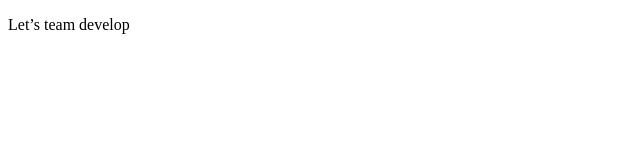
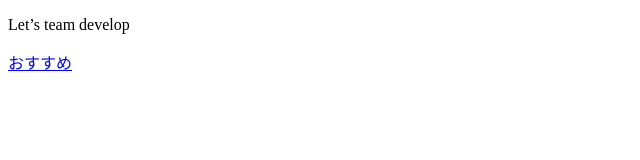
Before and after one commit to gai-manji/ponpon, a plain HTML site: page index.html in a window 1280 px wide. Shown: the full height of the page, 0-640 px from the left. Drawn offline with Linux system fonts and the light colour scheme.

Commit message:
おすすめ

```diff
--- a/index.html
+++ b/index.html
@@ -7,6 +7,7 @@
 </head>
 <body>
     <p>Let’s team develop</p>
+    <a href="https://www.youtube.com/@HikakinTV">おすすめ</a>
 
 </body>
 </html>
```
